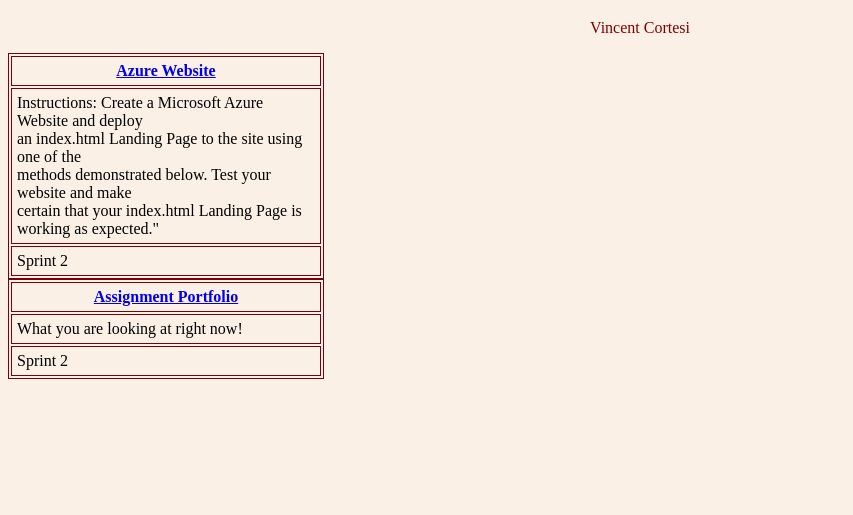
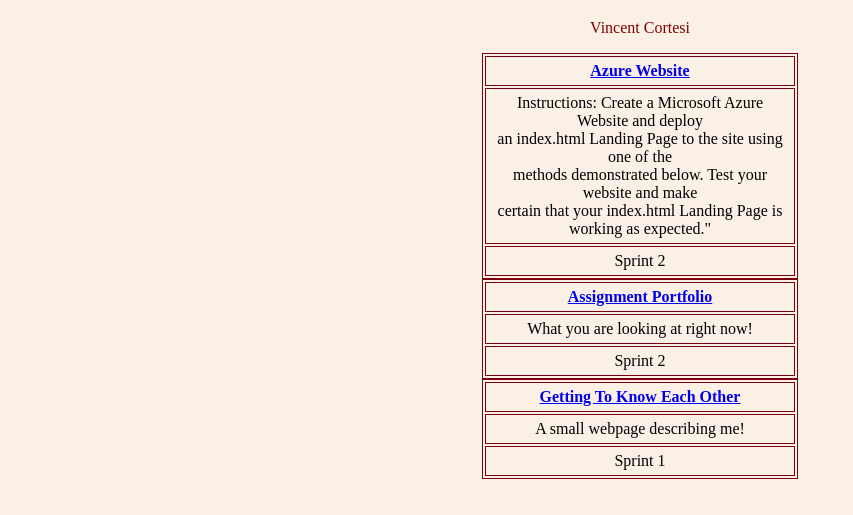
Before and after one commit to Vcortesi/assignment-portfolio, a plain HTML site: page index.html in a window 1280 px wide. Shown: the part 61-576 px from the top of the page, without its empty margins (0-853 px from the left). Drawn offline with Linux system fonts and the light colour scheme.

Commit message:
changed layout

```diff
--- a/index.html
+++ b/index.html
@@ -20,7 +20,7 @@
                         methods demonstrated below. Test your website and make <br>
                         certain that your index.html Landing Page is working as expected."</td>
                 </tr>
-                <tr>
+                <tr class="spaceUnder">
                     <td>Sprint 2</td>
                 </tr>
             </table>
@@ -36,5 +36,17 @@
                     <td>Sprint 2</td>
                 </tr>
             </table>
+            <table>
+                <tr>
+                    <th><a href="https://victorious-plant-081d67f10.azurestaticapps.net/">
+                        Getting To Know Each Other</a></th>
+                </tr>
+                <tr>
+                    <td>A small webpage describing me!</td>
+                </tr>
+                <tr>
+                    <td>Sprint 1</td>
+                </tr>
+            </table>
     </body>
 </html>
--- a/style.css
+++ b/style.css
@@ -2,11 +2,12 @@
 body {
     background-color: linen;
 }
-
 table {
+  text-align: center;
     table-layout: fixed;
     width: 25%;
-
+    margin-left: auto;
+    margin-right: auto;
     border: 1px solid rgb(122, 0, 16);
   }
 
```
